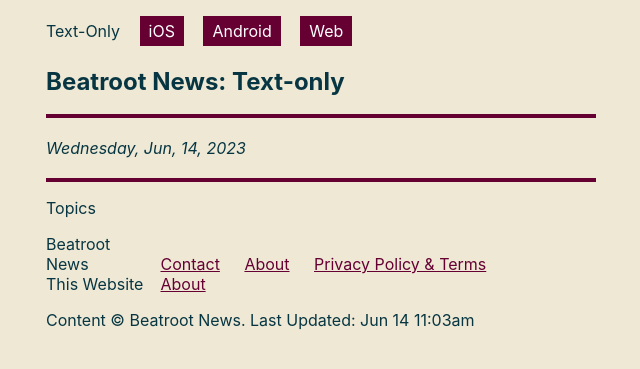
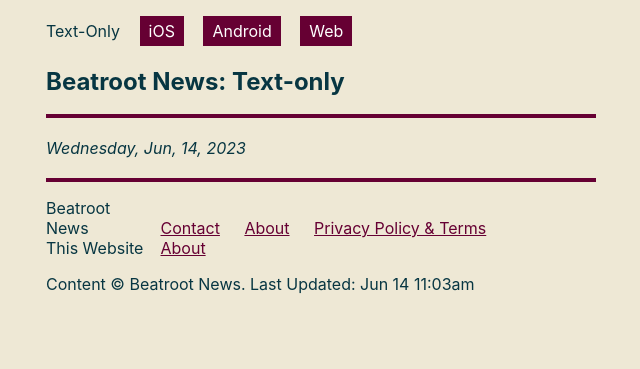
Before and after one commit to captn3m0/news, a Jekyll site: the page built from index.html, in a window 1280 px wide. Shown: the top 369 px of the page, without its empty margins (319-959 px from the left). Built offline with Jekyll 4.4.1, drawn with Linux system fonts in a browser that asks for light colours; cached includes are drawn as plain includes.

Commit message:
More fixes

```diff
--- a/_includes/footer.html
+++ b/_includes/footer.html
@@ -1,5 +1,5 @@
 <footer>
-
+  {% include_cached topics.html %}
   <nav class="lower-nav-container">
     <span>Beatroot News</span>
     <li><a href="https://home.beatrootnews.com/contact">Contact</a></li>
--- a/_includes/style.css
+++ b/_includes/style.css
@@ -10,6 +10,10 @@
   margin: 0 auto;
   font-family: -apple-system, BlinkMacSystemFont, avenir next, avenir, segoe ui, helvetica neue, helvetica, Cantarell, Ubuntu, roboto, noto, arial, sans-serif;
 
+}
+
+main {
+  margin-bottom: 20px;
 }
 
 summary>h3, summary>h2 {
@@ -54,6 +58,12 @@
 }
 .topic-list {
   display: inline-block;
+  padding: 0px 5px;
+}
+
+/* Separate topics with a slash */
+.topic-list:not(:last-child)::after {
+  content: " /";
 }
 
 .topic-date {
--- a/_includes/topics.html
+++ b/_includes/topics.html
@@ -1,8 +1,5 @@
 <nav>
-<p>Topics</p>
 <ul>
-    {% for topic in site.topics %}
-    <li class="topic-list"><a href="/{{ topic}}/">{{topic | capitalize}}</a> /</li>
-    {% endfor %}
+    {% for topic in site.topics %}<li class="topic-list"><a href="/{{ topic}}/">{{topic | capitalize|strip}}</a></li>{% endfor %}
 </ul>
 </nav>
--- a/_layouts/default.html
+++ b/_layouts/default.html
@@ -19,7 +19,6 @@
 </main>
 
 <div class="hr-line"></div>
-{% include_cached topics.html %}
 {% include_cached footer.html %}
 <script>{% include_cached app.js %}</script>
 </body>
```
Also changed, not shown: TODO.md (+3 -3 lines).
